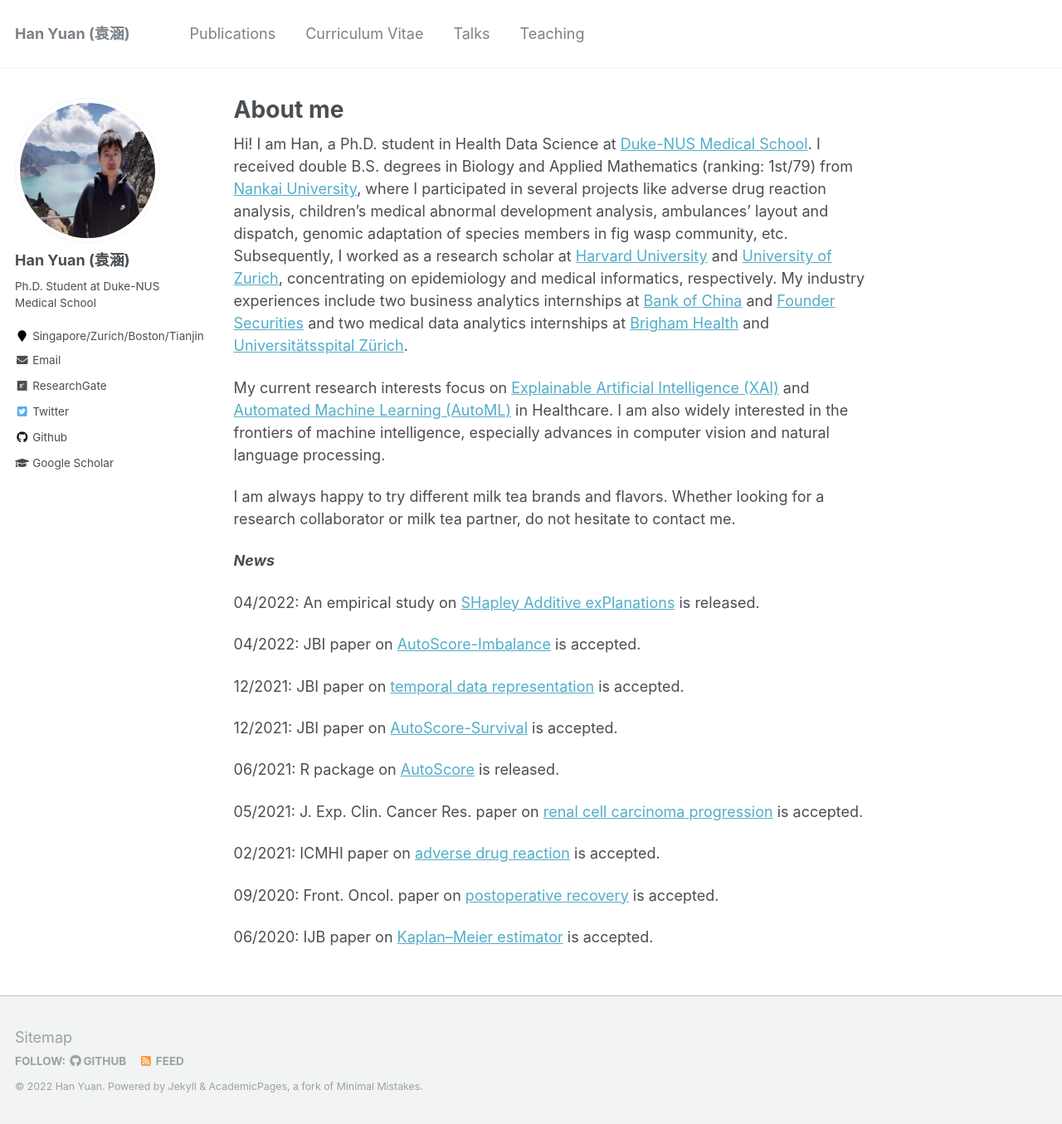
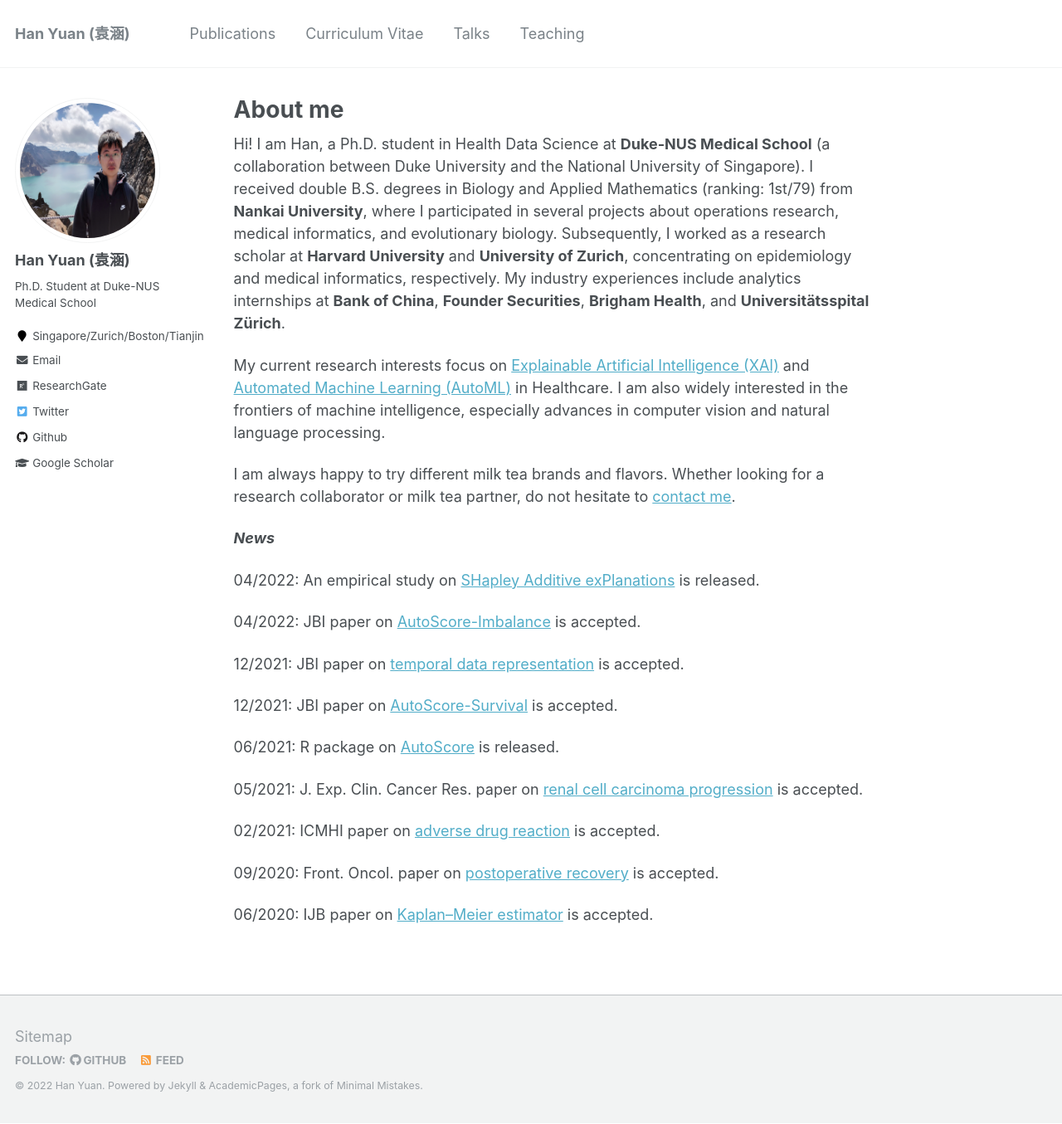
Before and after one commit to Han-Yuan-Med/Han-Yuan-Med.github.io, a Jekyll site: the page built from _pages/about.md, in a window 1280 px wide and 1355 px high. Shown: the whole window at 83% size. Built offline with Jekyll 4.4.1, drawn with Linux system fonts in a browser that asks for light colours.

Commit message:
Update about.md

```diff
--- a/_pages/about.md
+++ b/_pages/about.md
@@ -8,11 +8,11 @@ redirect_from:
   - /about.html
 ---
 
-Hi! I am Han, a Ph.D. student in Health Data Science at [Duke-NUS Medical School](https://www.duke-nus.edu.sg/). I received double B.S. degrees in Biology and Applied Mathematics (ranking: 1st/79) from [Nankai University](https://en.nankai.edu.cn/), where I participated in several projects like adverse drug reaction analysis, children’s medical abnormal development analysis, ambulances' layout and dispatch, genomic adaptation of species members in fig wasp community, etc. Subsequently, I worked as a research scholar at [Harvard University](https://www.harvard.edu/) and [University of Zurich](https://www.uzh.ch/cmsssl/en.html), concentrating on epidemiology and medical informatics, respectively. My industry experiences include two business analytics internships at [Bank of China](https://www.boc.cn/en/) and [Founder Securities](https://www.foundersc.com/) and two medical data analytics internships at [Brigham Health](https://www.brighamhealth.org/) and [Universitätsspital Zürich](https://www.usz.ch/en/).
+Hi! I am Han, a Ph.D. student in Health Data Science at **Duke-NUS Medical School** (a collaboration between Duke University and the National University of Singapore). I received double B.S. degrees in Biology and Applied Mathematics (ranking: 1st/79) from **Nankai University**, where I participated in several projects about operations research, medical informatics, and evolutionary biology. Subsequently, I worked as a research scholar at **Harvard University** and **University of Zurich**, concentrating on epidemiology and medical informatics, respectively. My industry experiences include analytics internships at **Bank of China**, **Founder Securities**, **Brigham Health**, and **Universitätsspital Zürich**.
 
 My current research interests focus on [Explainable Artificial Intelligence (XAI)](https://en.wikipedia.org/wiki/Explainable_artificial_intelligence) and [Automated Machine Learning (AutoML)](https://en.wikipedia.org/wiki/Automated_machine_learning) in Healthcare. I am also widely interested in the frontiers of machine intelligence, especially advances in computer vision and natural language processing.
 
-I am always happy to try different milk tea brands and flavors. Whether looking for a research collaborator or milk tea partner, do not hesitate to contact me.
+I am always happy to try different milk tea brands and flavors. Whether looking for a research collaborator or milk tea partner, do not hesitate to [contact me](yuan.han@u.duke.nus.edu).
 
 ***News***
 
```
